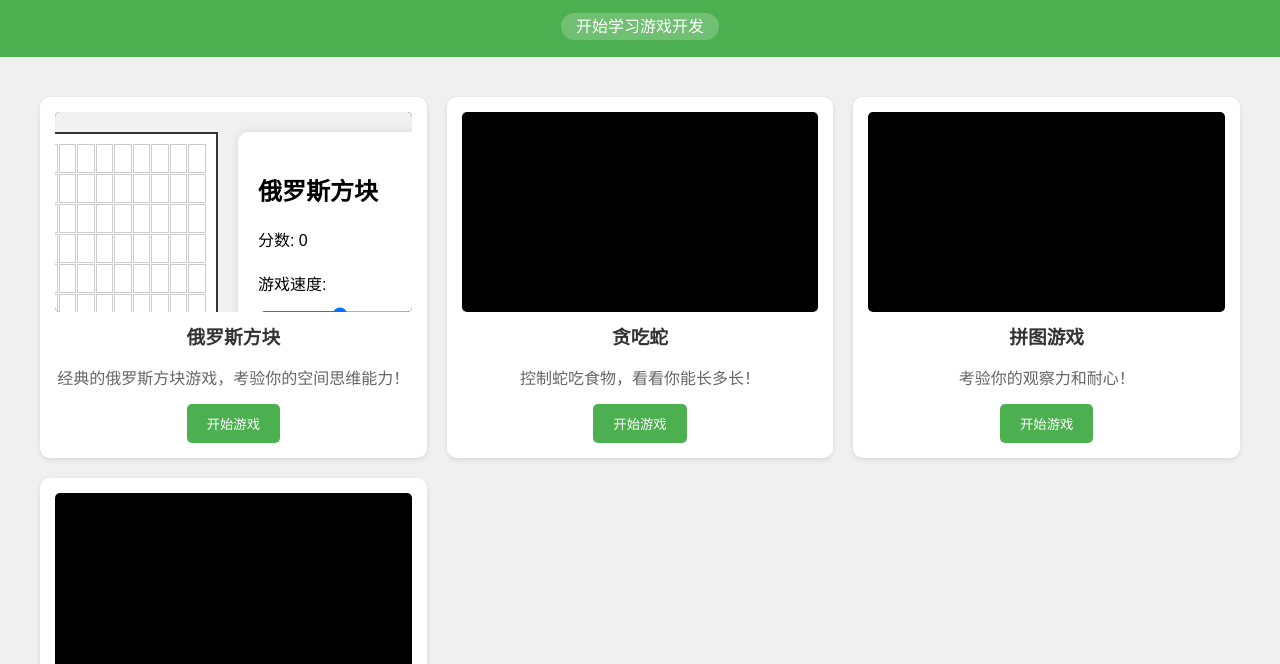
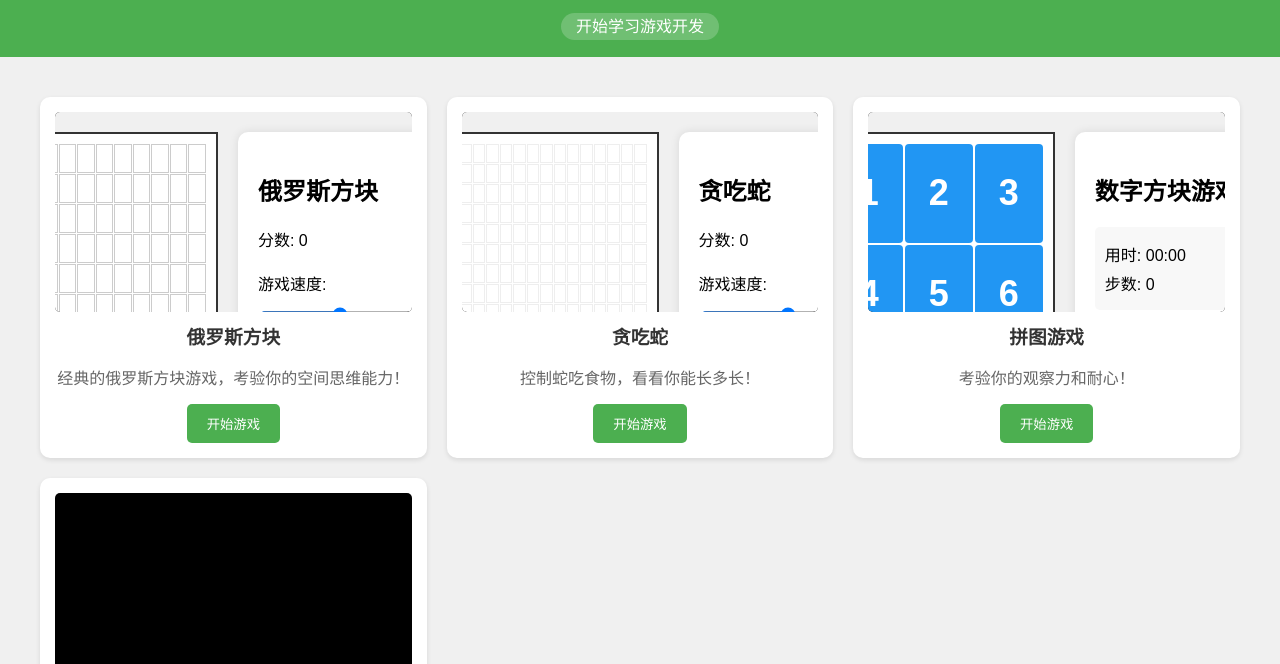
Before and after one commit to qiujinghyj/game-portal, a plain HTML site: page index.html in a window 1280 px wide. Shown: the part 136-800 px from the top of the page. Drawn offline with Linux system fonts and the light colour scheme.

Commit message:
Update index.html

```diff
--- a/index.html
+++ b/index.html
@@ -116,7 +116,7 @@
         <!-- 贪吃蛇游戏卡片 -->
         <div class="game-card">
             <div class="game-preview">
-                <iframe src="games/snake/preview.html" allowfullscreen></iframe>
+                <iframe src="games/snake/index.html" allowfullscreen></iframe>
             </div>
             <h3>贪吃蛇</h3>
             <p>控制蛇吃食物，看看你能长多长！</p>
@@ -126,7 +126,7 @@
         <!-- 拼图游戏卡片 -->
         <div class="game-card">
             <div class="game-preview">
-                <iframe src="games/puzzle/preview.html" allowfullscreen></iframe>
+                <iframe src="games/puzzle/index.html" allowfullscreen></iframe>
             </div>
             <h3>拼图游戏</h3>
             <p>考验你的观察力和耐心！</p>
```
